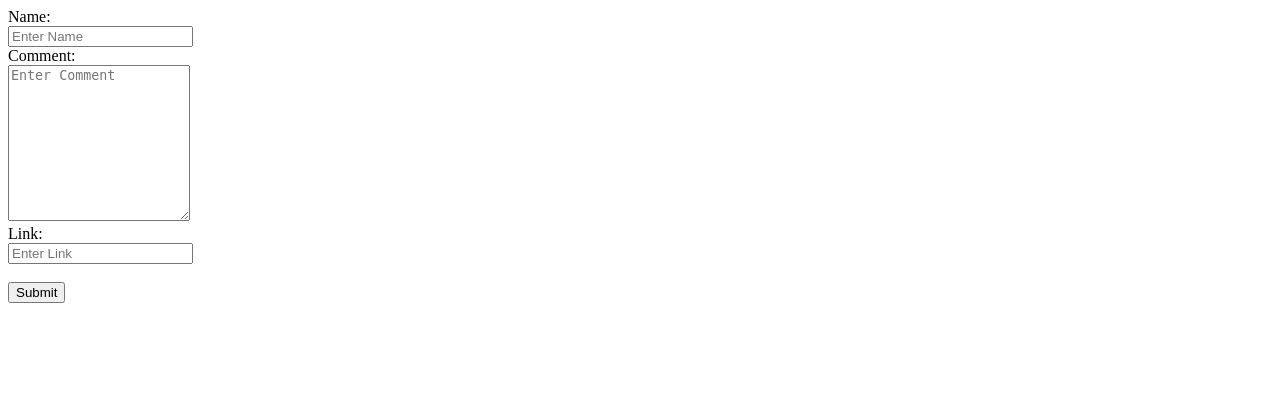
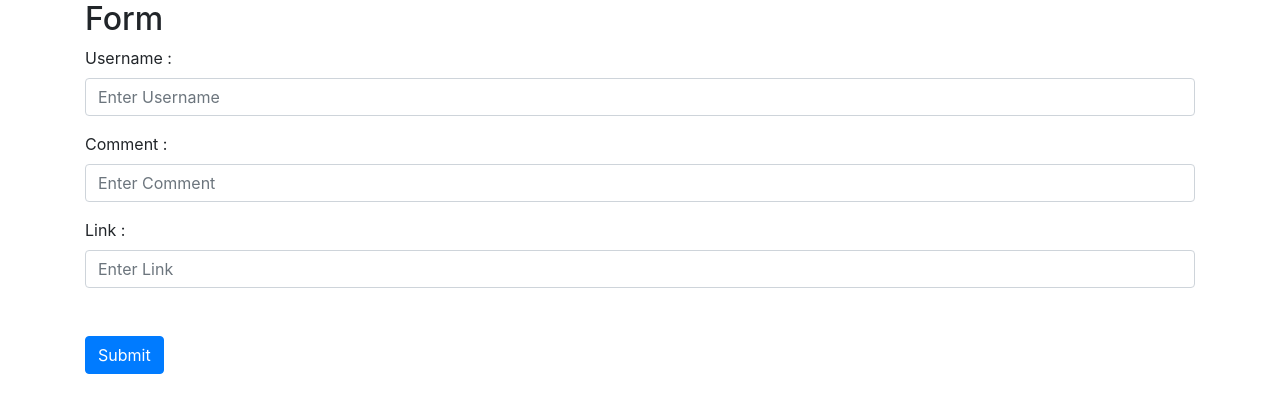
Before and after one commit to 63070106/itflab13, a PHP site: page /form.php in a window 1280 px wide. Shown: the top 413 px of the page. Run offline with PHP 8.4, Linux system fonts and the light colour scheme.

Commit message:
Update form.php

```diff
--- a/form.php
+++ b/form.php
@@ -1,17 +1,31 @@
 <!DOCTYPE html>
 <html>
 <head>
-	<title>Comment Form</title>
+  <title>Comment Form</title>
+  <meta charset="utf-8">
+  <meta name="viewport" content="width=device-width, initial-scale=1">
+  <link rel="stylesheet" href="https://maxcdn.bootstrapcdn.com/bootstrap/4.5.2/css/bootstrap.min.css">
+  <script src="https://ajax.googleapis.com/ajax/libs/jquery/3.5.1/jquery.min.js"></script>
+  <script src="https://cdnjs.cloudflare.com/ajax/libs/popper.js/1.16.0/umd/popper.min.js"></script>
+  <script src="https://maxcdn.bootstrapcdn.com/bootstrap/4.5.2/js/bootstrap.min.js"></script>
 </head>
 <body>
-  <form action = "insert.php" method = "post" id="CommentForm" >
-    Name:<br>
-    <input type="text" name = "name" id="idName" placeholder="Enter Name"> <br>
-    Comment:<br>
-    <textarea rows="10" cols="20" name = "comment" id="idComment" placeholder="Enter Comment"></textarea><br>
-    Link:<br>
-    <input type="text" name = "link" id="idLink" placeholder="Enter Link"> <br><br>
-    <input type="submit" id="commentBtn">
+  <div class="container">
+    <h2>Form</h2>
+    <form action = "insert.php" method = "post" id="CommentForm" >
+    <div class="form-group">
+      <label for="Username">Username :</label>
+      <input type="Username" class="form-control" id="idName" placeholder="Enter Username" name="name">
+    </div>
+
+    <div class="form-group">
+      <label for="Comment">Comment :</label>
+      <input type="comment" class="form-control" name = "comment" id="idComment" placeholder="Enter Comment"></textarea>
+    </div>
+
+      <label for="Link">Link :</label>
+      <input type="text" class="form-control" name = "link" id="idLink" placeholder="Enter Link"> <br><br>
+      <input type="submit" class="btn btn-primary" id="commentBtn">
   </form>
 </body>
 </html>
```
